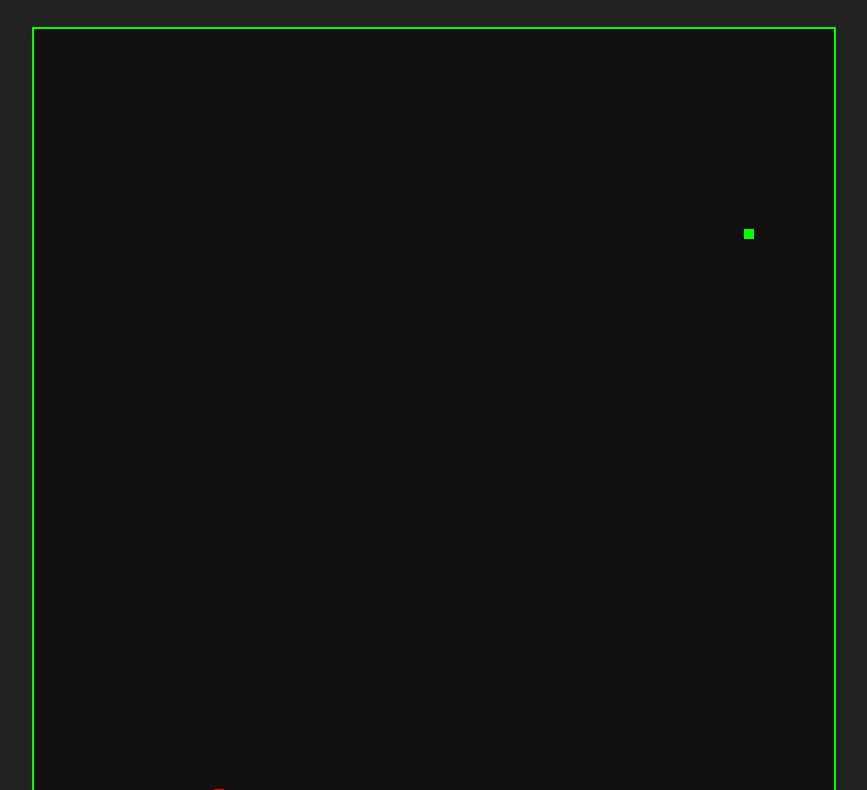
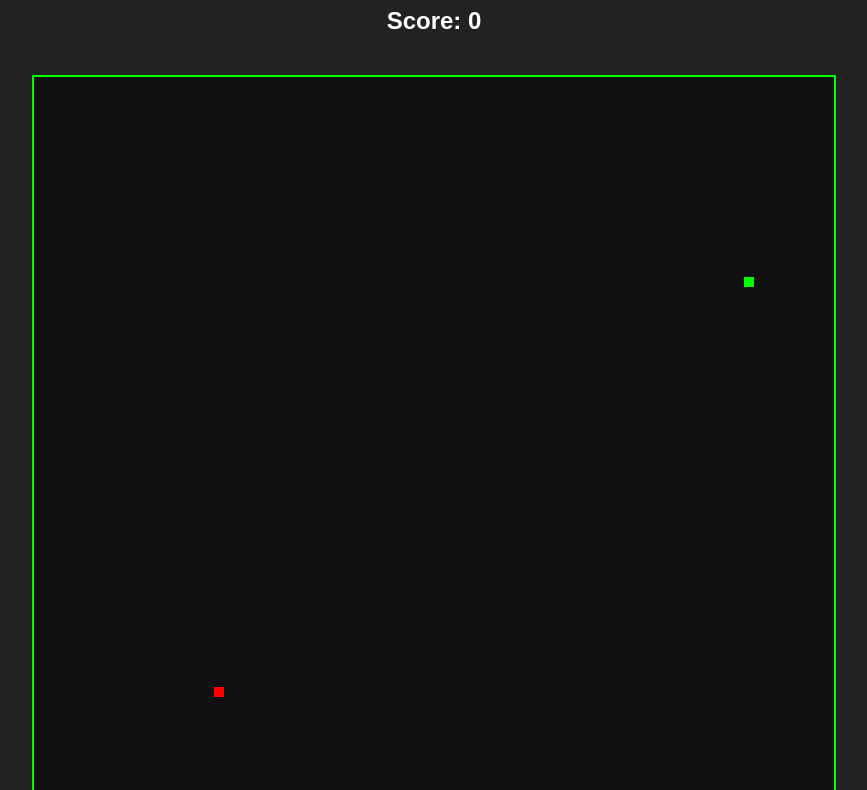
Before and after one commit to luclucm/snake, a plain HTML site: page index.html in a window 1280 px wide. Shown: the part 73-863 px from the top of the page, without its empty margins (206-1073 px from the left). Drawn offline with Linux system fonts and the light colour scheme.

Commit message:
Update index.html

```diff
--- a/index.html
+++ b/index.html
@@ -6,9 +6,12 @@
     <title>Snake Game</title>
     <link rel="stylesheet" href="style.css" />
 </head>
+
 <body>
     <h1>Snake Game</h1>
-    <canvas id="gameCanvas" width="800" height="1000"></canvas>
+    <h2>Score: <span id"score">0</span></h2>
+
+    <canvas id="gameCanvas" width="800" height="800"></canvas>
 
     <script src="snake.js"></script>
 </body>
```
